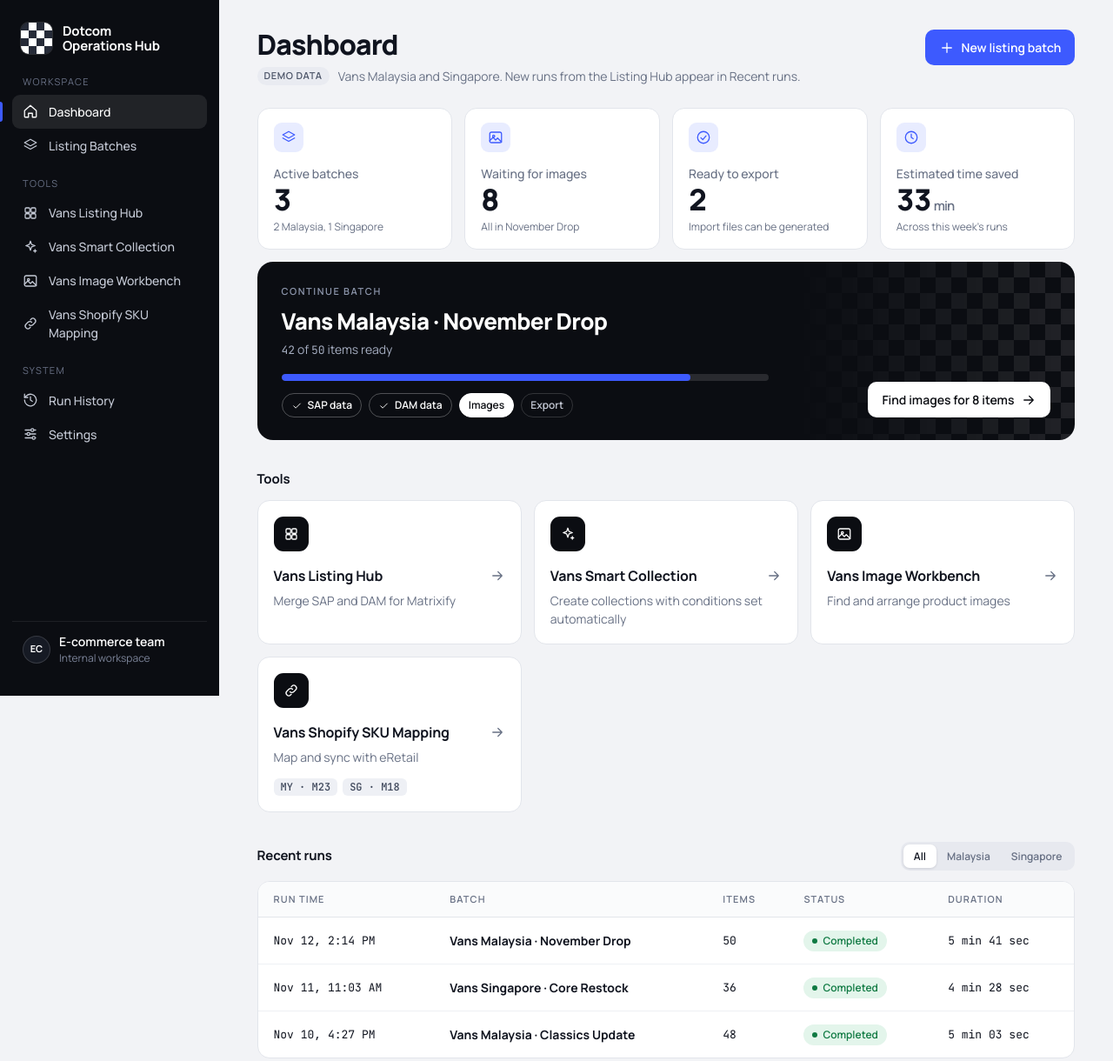
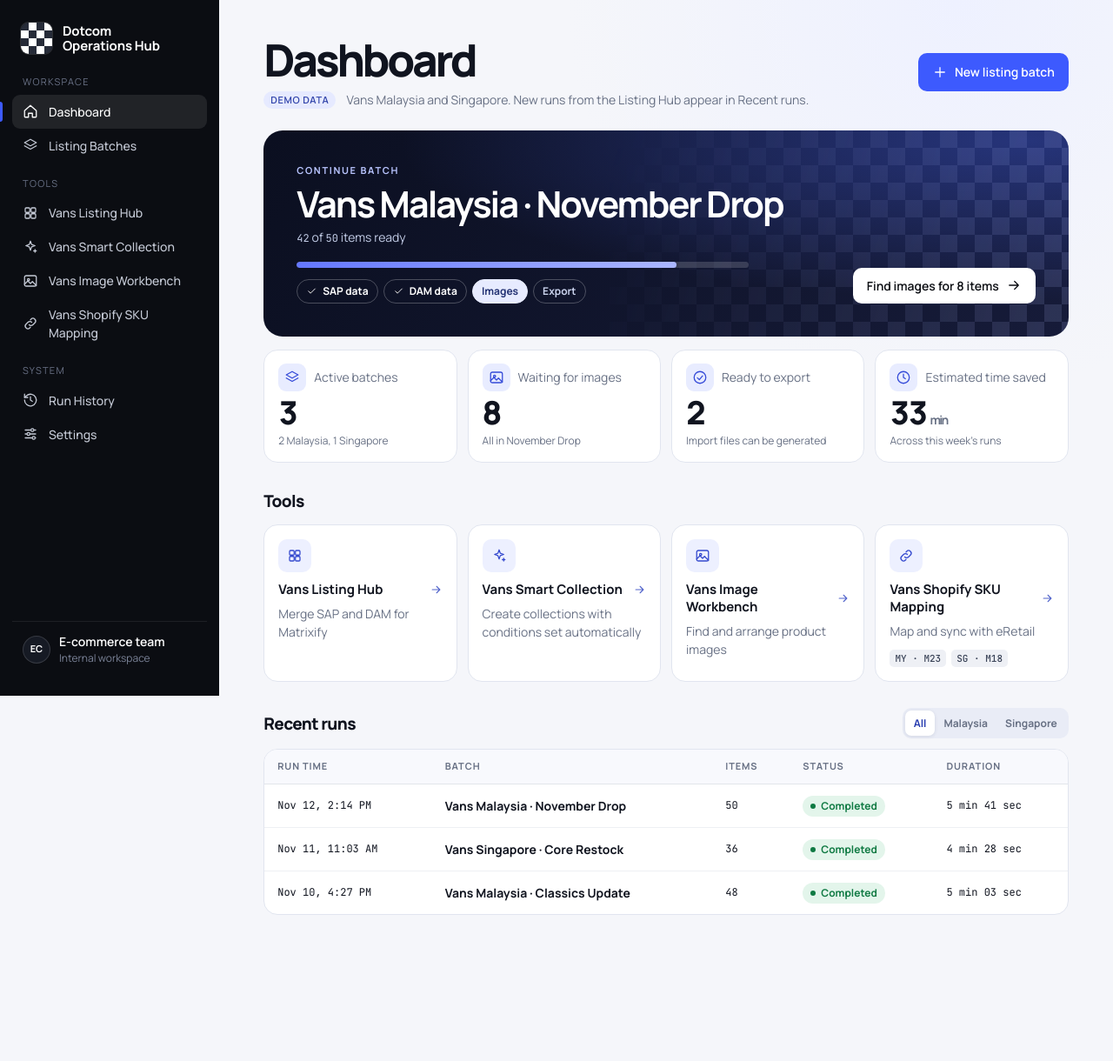
Before and after one commit to ethanraa-lab/vansoperation-hub, a plain HTML site: page index.html in a window 1280 px wide. Shown: the whole page at 87% size. After the commit the page ends 1112 px from the top, so only its background shows below. Drawn offline with Linux system fonts and the light colour scheme.

Commit message:
Polish the Dotcom Operations Hub dashboard

```diff
--- a/index.html
+++ b/index.html
@@ -9,52 +9,74 @@
 <link href="https://fonts.googleapis.com/css2?family=JetBrains+Mono:wght@400;500&family=Manrope:wght@400;500;600;700;800&display=swap" rel="stylesheet">
 <link rel="stylesheet" href="shared.css">
 <style>
-h2{font-size:15px;font-weight:700;letter-spacing:-.01em;margin:34px 0 12px;display:flex;justify-content:space-between;align-items:center}
-.kpis{display:grid;grid-template-columns:repeat(auto-fit,minmax(200px,1fr));gap:14px}
-.kpi{background:var(--card);border:1px solid var(--line);border-radius:14px;padding:16px 18px}
-.kpi .ic{width:34px;height:34px;border-radius:9px;background:var(--accent-soft);color:var(--accent);display:grid;place-items:center;margin-bottom:14px}
-.kpi p{margin:0;color:var(--muted);font-weight:500}
-.kpi strong{display:block;font-size:34px;font-weight:800;letter-spacing:-.03em;line-height:1.15;font-variant-numeric:tabular-nums}
-.kpi strong em{font-size:15px;font-style:normal;font-weight:600;color:var(--muted);margin-left:3px}
-.kpi small{color:var(--muted);font-size:12px}
-.hero{position:relative;overflow:hidden;background:var(--ink);color:#fff;border-radius:18px;padding:26px 28px;margin-top:14px;display:grid;grid-template-columns:1fr auto;gap:22px;align-items:end}
-.hero::after{content:"";position:absolute;right:0;top:0;width:340px;height:100%;opacity:.09;background:conic-gradient(#fff 25%,transparent 0 50%,#fff 0 75%,transparent 0) 0 0/36px 36px;-webkit-mask-image:linear-gradient(to left,#000,transparent);mask-image:linear-gradient(to left,#000,transparent);pointer-events:none}
-.hero>*{position:relative;z-index:1}
-.eyebrow{font-size:11px;letter-spacing:.14em;text-transform:uppercase;color:#8E97AD;font-weight:600}
-.hero h3{margin:6px 0 2px;font-size:26px;font-weight:800;letter-spacing:-.025em}
-.hero p{margin:0;color:#A5ADC0}
-.bar{height:8px;border-radius:99px;background:rgba(255,255,255,.12);margin:18px 0 14px;overflow:hidden;max-width:560px}
-.bar i{display:block;height:100%;width:84%;border-radius:99px;background:var(--accent);animation:grow .9s cubic-bezier(.2,.8,.2,1) both}
-.steps{display:flex;gap:8px;flex-wrap:wrap}
-.step{font-size:12px;font-weight:600;padding:4px 10px;border-radius:99px;border:1px solid rgba(255,255,255,.16);color:#C5CAD6;display:inline-flex;gap:6px;align-items:center}
-.step.done{color:#fff;border-color:rgba(255,255,255,.28)}
-.step.now{background:#fff;color:var(--ink);border-color:#fff}
+/* Dashboard styling lives here so the other tools can keep their shared theme. */
+body[data-page="dashboard"]{
+  background:radial-gradient(ellipse at 86% 0,#eef1ff 0,transparent 28rem),#f5f6fa;
+  grid-template-columns:252px minmax(0,1fr);
+}
+main{min-width:0;max-width:1500px;padding:40px clamp(22px,4vw,64px) 60px}
+.top{align-items:center;margin-bottom:25px}
+h1{font-size:clamp(36px,4vw,54px);letter-spacing:-.065em}
+.sub{flex-wrap:wrap;gap:8px 12px}
+.pill{background:#e6eaff;color:#3144aa}
+.top .btn{min-height:44px}
+h2{font-size:19px;font-weight:800;letter-spacing:-.035em;margin:30px 0 12px;display:flex;flex-wrap:wrap;gap:8px;justify-content:space-between;align-items:center}
+
+.hero{
+  isolation:isolate;position:relative;overflow:hidden;display:grid;grid-template-columns:minmax(0,1fr) auto;
+  align-items:end;gap:24px;padding:clamp(23px,3vw,38px);margin:0 0 15px;color:white;border-radius:22px;
+  background:radial-gradient(ellipse at 95% 5%,#26347a,transparent 58%),linear-gradient(125deg,#0b0f20,#161b39);
+}
+.hero::after{
+  content:"";position:absolute;inset:0 0 0 43%;z-index:-1;opacity:.15;pointer-events:none;
+  background:conic-gradient(#b6c1ff 25%,transparent 0 50%,#b6c1ff 0 75%,transparent 0) 0 0/40px 40px;
+  mask-image:linear-gradient(105deg,transparent,#000);
+}
+.eyebrow{font:700 11px var(--sans);letter-spacing:.15em;text-transform:uppercase;color:#b9c5ff}
+.hero h3{margin:8px 0 4px;font-size:clamp(24px,3.25vw,43px);line-height:1.12;letter-spacing:-.05em}
+.hero p{margin:0;color:#c4cee8}
+.bar{height:7px;border-radius:99px;background:#ffffff29;margin:18px 0 13px;overflow:hidden;max-width:520px}
+.bar i{display:block;height:100%;width:84%;border-radius:99px;background:linear-gradient(90deg,#6477ff,#abb7ff);animation:grow .9s ease-out both}
+.steps,.tags{display:flex;gap:6px;flex-wrap:wrap}
+.step{font-size:12px;font-weight:650;padding:4px 10px;border-radius:99px;border:1px solid #ffffff40;color:#cbd4ee;display:inline-flex;gap:6px;align-items:center}
+.step.done{color:#fff}
+.step.now{background:#e7ebff;color:#233273;border-color:#e7ebff}
 .step svg{width:13px;height:13px}
-.btn.light{background:#fff;color:var(--ink)}
-.btn.light:hover{box-shadow:0 8px 24px -8px rgba(255,255,255,.5)}
-.tools{display:grid;grid-template-columns:repeat(auto-fit,minmax(250px,1fr));gap:14px}
-.tool{background:var(--card);border:1px solid var(--line);border-radius:14px;padding:18px;display:flex;flex-direction:column;gap:6px;transition:transform .18s,box-shadow .18s,border-color .18s}
-.tool:hover{transform:translateY(-3px);border-color:#C9CFDB;box-shadow:0 14px 30px -18px rgba(16,20,31,.35)}
-.tool .ic{width:40px;height:40px;border-radius:11px;background:var(--ink);color:#fff;display:grid;place-items:center;margin-bottom:10px}
-.tool b{font-size:16px;font-weight:700;letter-spacing:-.01em;display:flex;justify-content:space-between;align-items:center}
-.tool b svg{color:var(--muted);transition:transform .18s,color .18s}
-.tool:hover b svg{transform:translateX(3px);color:var(--accent)}
-.tool p{margin:0;color:var(--muted)}
-.tags{display:flex;gap:6px;margin-top:8px;flex-wrap:wrap}
-.tag{font:500 12px var(--mono);padding:2px 8px;border-radius:6px;background:#EEF0F5;color:#3B4458}
-.seg{display:inline-flex;background:#E7E9EF;border-radius:10px;padding:3px}
-.seg button{font:600 12px var(--sans);border:0;background:none;padding:5px 12px;border-radius:7px;color:var(--muted);cursor:pointer}
-.seg button[aria-pressed=true]{background:#fff;color:var(--text);box-shadow:0 1px 3px rgba(16,20,31,.12)}
-.tw{background:var(--card);border:1px solid var(--line);border-radius:14px;overflow-x:auto}
-table{width:100%;border-collapse:collapse;min-width:640px}
-th{text-align:left;font-size:11px;letter-spacing:.1em;text-transform:uppercase;color:var(--muted);font-weight:600;padding:12px 18px;border-bottom:1px solid var(--line);background:#FAFBFC}
-td{padding:14px 18px;border-bottom:1px solid #EEF0F4}
+.btn.light{background:#fff;color:var(--ink);justify-self:start}
+.btn.light:hover{background:#ecefff}
+
+.kpis,.tools{display:grid;grid-template-columns:repeat(4,minmax(0,1fr));gap:12px}
+.kpi,.tool,.tw{background:var(--card);border:1px solid #e1e5ef;border-radius:16px}
+.kpi{padding:15px 16px;display:grid;grid-template-columns:32px minmax(0,1fr);gap:3px 9px;align-items:center}
+.kpi .ic{width:32px;height:32px;border-radius:9px;background:var(--accent-soft);color:#354bd8;display:grid;place-items:center}
+.kpi p,.tool p{margin:0;color:var(--muted)}
+.kpi strong{grid-column:1/-1;font-size:clamp(27px,3.2vw,37px);font-weight:800;letter-spacing:-.05em;line-height:1.15;font-variant-numeric:tabular-nums}
+.kpi strong em{font-size:14px;font-style:normal;font-weight:650;color:var(--muted);margin-left:4px}
+.kpi small{grid-column:1/-1;color:var(--muted);font-size:12px}
+.tool{padding:16px;display:flex;flex-direction:column;gap:7px;transition:transform .18s,box-shadow .18s,border-color .18s}
+.tool:hover,.tool:focus-visible{transform:translateY(-2px);border-color:#a8b3f4;box-shadow:0 10px 24px -16px #2b398a80}
+.tool .ic{width:38px;height:38px;border-radius:10px;background:#edf0ff;color:#3449ce;display:grid;place-items:center;margin-bottom:3px}
+.tool b{font-size:15px;line-height:1.35;display:flex;justify-content:space-between;align-items:center;gap:6px}
+.tool b svg{width:15px;color:#5365cb}
+.tags{margin-top:4px}
+.tag{font:500 11px var(--mono);padding:3px 6px;border-radius:5px;background:#eef0f5;color:#3b4458}
+
+.seg{display:inline-flex;background:#e9ecf6;border-radius:10px;padding:3px}
+.seg button{font:650 12px var(--sans);border:0;background:none;padding:6px 10px;border-radius:7px;color:var(--muted);cursor:pointer}
+.seg button[aria-pressed=true]{background:#fff;color:#293eb0;box-shadow:0 1px 4px #161f491a}
+.tw{overflow-x:auto}
+table{width:100%;border-collapse:collapse;min-width:610px}
+th{text-align:left;font-size:11px;letter-spacing:.08em;text-transform:uppercase;color:var(--muted);font-weight:700;padding:11px 15px;border-bottom:1px solid var(--line);background:#f8f9fd}
+td{padding:12px 15px;border-bottom:1px solid #eef0f4}
 tr:last-child td{border-bottom:0}
-tbody tr:hover td{background:#FAFBFD}
-.mono{font-family:var(--mono);font-size:13px;font-variant-numeric:tabular-nums}
-.ok{display:inline-flex;align-items:center;gap:6px;font-size:12px;font-weight:600;color:var(--ok);background:var(--ok-bg);padding:3px 10px;border-radius:99px}
-.ok::before{content:"";width:6px;height:6px;border-radius:50%;background:var(--ok)}
-@media (max-width:900px){.hero{grid-template-columns:1fr}}
+tbody tr:hover td{background:#f9faff}
+.mono{font-family:var(--mono);font-size:12px;font-variant-numeric:tabular-nums}
+.ok{display:inline-flex;align-items:center;gap:6px;font-size:12px;font-weight:650;color:var(--ok);background:var(--ok-bg);padding:3px 9px;border-radius:99px}
+.ok::before{content:"";width:6px;height:6px;border-radius:50%;background:currentColor}
+@media(max-width:1200px){.kpis,.tools{grid-template-columns:repeat(2,minmax(0,1fr))}}
+@media(max-width:900px){body[data-page="dashboard"]{grid-template-columns:minmax(0,1fr)}}
+@media(max-width:590px){main{padding:23px 16px 38px}.hero{grid-template-columns:1fr;gap:16px}.kpi,.tool{padding:12px}.kpi{grid-template-columns:1fr}.sub{align-items:flex-start}}
+@media(max-width:360px){.tools{grid-template-columns:1fr}}
 </style>
 </head>
 <body data-page="dashboard">
@@ -67,13 +89,6 @@ tbody tr:hover td{background:#FAFBFD}
     </div>
     <a class="btn" href="listinghub.html" data-link="hub"><svg class="i"><use href="#plus"/></svg>New listing batch</a>
   </div>
-
-  <section class="kpis" aria-label="Summary">
-    <div class="kpi rise d1"><div class="ic"><svg class="i"><use href="#layers"/></svg></div><p>Active batches</p><strong>3</strong><small>2 Malaysia, 1 Singapore</small></div>
-    <div class="kpi rise d2"><div class="ic"><svg class="i"><use href="#image"/></svg></div><p>Waiting for images</p><strong>8</strong><small>All in November Drop</small></div>
-    <div class="kpi rise d3"><div class="ic"><svg class="i"><use href="#done"/></svg></div><p>Ready to export</p><strong>2</strong><small>Import files can be generated</small></div>
-    <div class="kpi rise d4"><div class="ic"><svg class="i"><use href="#clock"/></svg></div><p>Estimated time saved</p><strong>33<em>min</em></strong><small>Across this week's runs</small></div>
-  </section>
 
   <section class="hero rise d4" aria-label="Continue batch">
     <div>
@@ -89,6 +104,13 @@ tbody tr:hover td{background:#FAFBFD}
       </div>
     </div>
     <a class="btn light" href="soon.html?p=images" data-link="images">Find images for 8 items<svg class="i"><use href="#arrow"/></svg></a>
+  </section>
+
+  <section class="kpis" aria-label="Summary">
+    <div class="kpi rise d1"><div class="ic"><svg class="i"><use href="#layers"/></svg></div><p>Active batches</p><strong>3</strong><small>2 Malaysia, 1 Singapore</small></div>
+    <div class="kpi rise d2"><div class="ic"><svg class="i"><use href="#image"/></svg></div><p>Waiting for images</p><strong>8</strong><small>All in November Drop</small></div>
+    <div class="kpi rise d3"><div class="ic"><svg class="i"><use href="#done"/></svg></div><p>Ready to export</p><strong>2</strong><small>Import files can be generated</small></div>
+    <div class="kpi rise d4"><div class="ic"><svg class="i"><use href="#clock"/></svg></div><p>Estimated time saved</p><strong>33<em>min</em></strong><small>Across this week's runs</small></div>
   </section>
 
   <h2>Tools</h2>
@@ -118,7 +140,7 @@ tbody tr:hover td{background:#FAFBFD}
   const esc = s => String(s).replace(/&/g, "&amp;").replace(/</g, "&lt;").replace(/>/g, "&gt;");
   function render() {
     document.getElementById("runs").innerHTML = Runs.get().filter(r => flt === "all" || !r.m || r.m === flt).slice(0, 5).map(r =>
-      `<tr><td class="mono">${esc(r.t)}</td><td><b>${esc(r.batch)}</b></td><td class="mono">${r.items}</td><td><span class="ok" ${r.status === "Completed" ? "" : 'style="color:var(--warn);background:var(--warnbg)"'}>${esc(r.status)}</span></td><td class="mono">${esc(r.dur)}</td></tr>`).join("");
+      `<tr><td class="mono">${esc(r.t)}</td><td><b>${esc(r.batch)}</b></td><td class="mono">${esc(r.items)}</td><td><span class="ok" ${r.status === "Completed" ? "" : 'style="color:var(--warn);background:var(--warnbg)"'}>${esc(r.status)}</span></td><td class="mono">${esc(r.dur)}</td></tr>`).join("");
   }
   const btns = document.querySelectorAll(".seg button");
   btns.forEach(b => b.onclick = () => { btns.forEach(x => x.setAttribute("aria-pressed", x === b)); flt = b.dataset.f; render(); });
```
